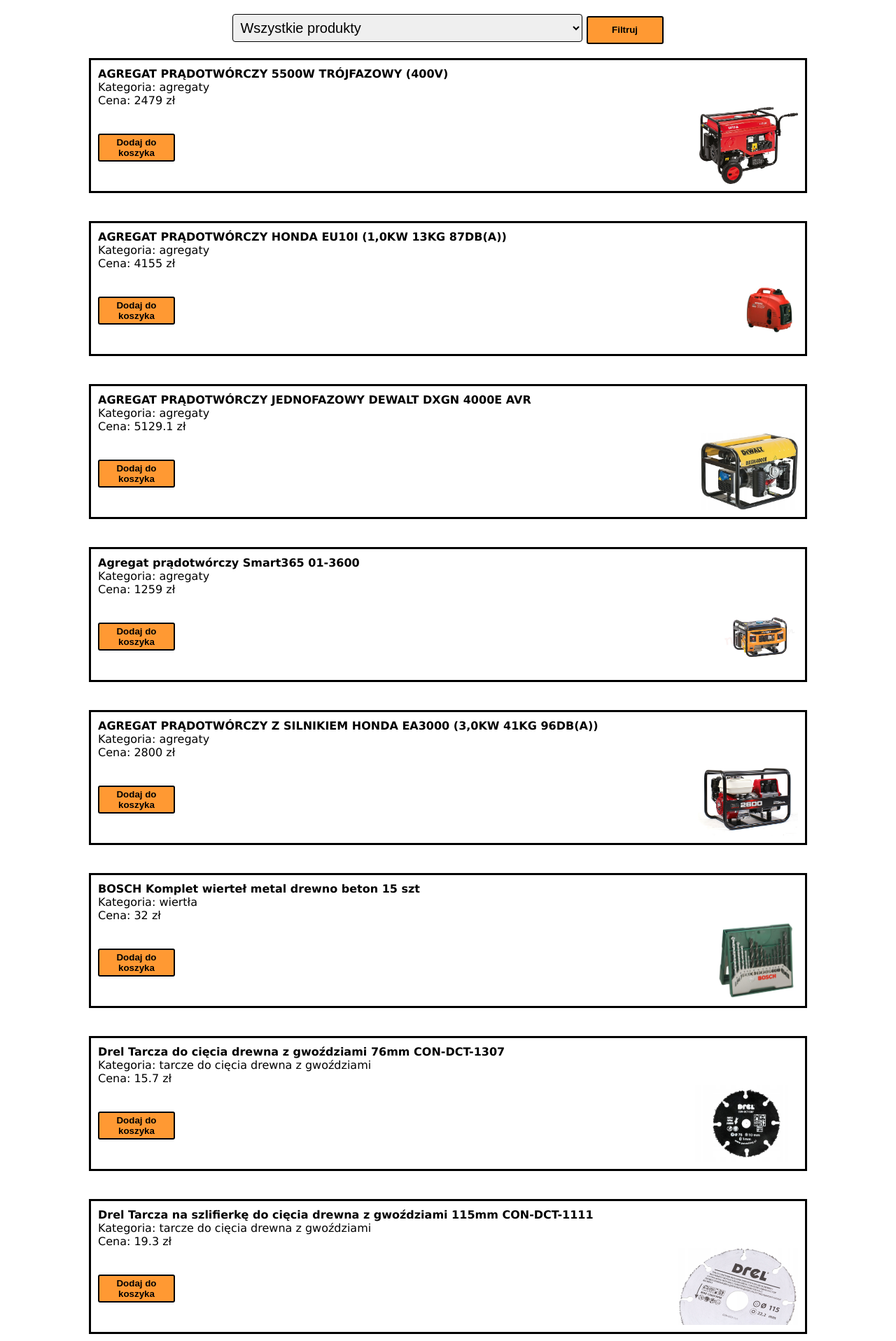
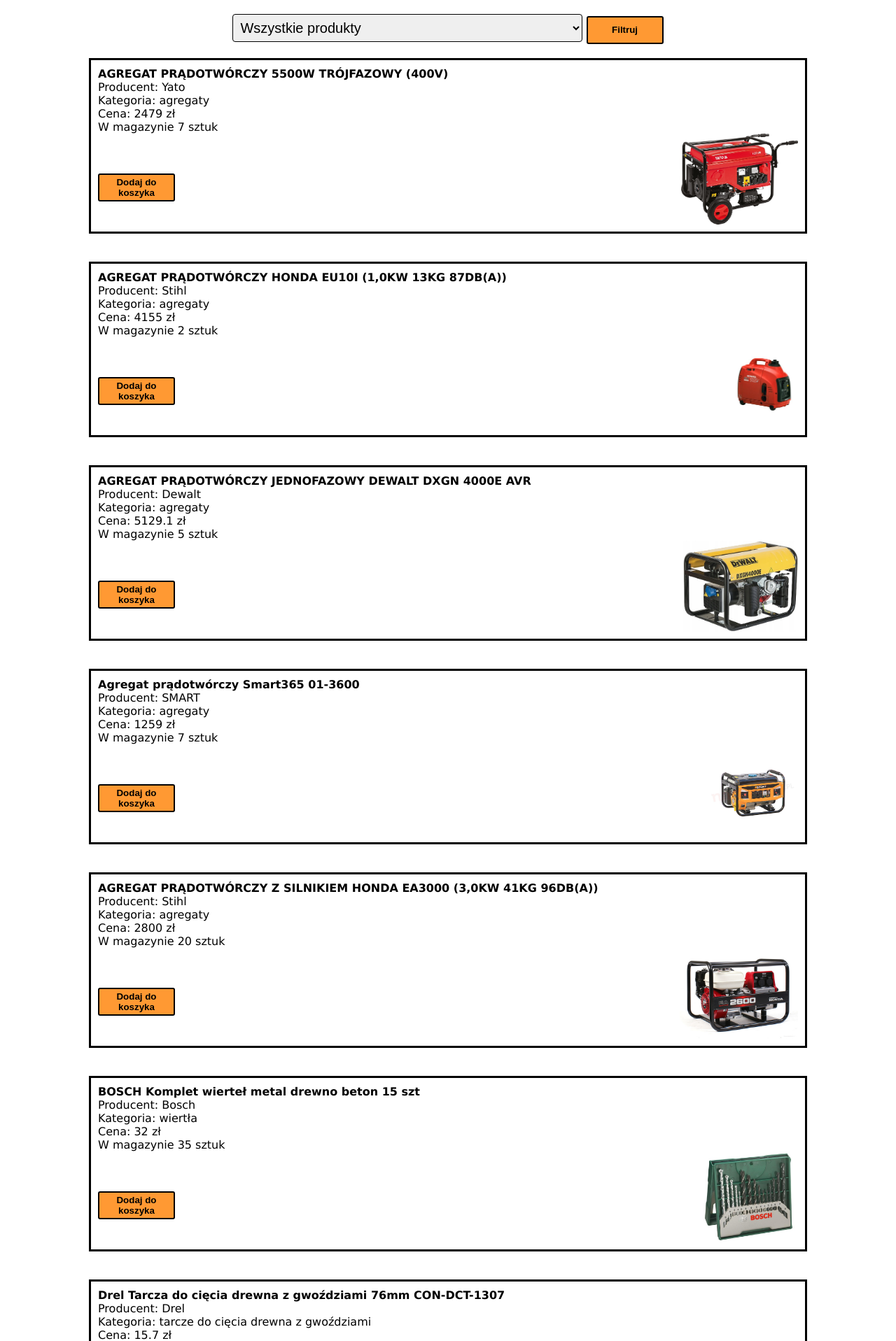
Before and after one commit to MrRobinMr/randomtools, a PHP site: page / in a window 1280 px wide. Shown: the part 132-2049 px from the top of the page at 70% size. Run offline with PHP 8.4, Linux system fonts and the light colour scheme; data comes from the database, SQL or seed files in the repository.

Commit message:
lekkie zmiany indeksu

```diff
--- a/index.php
+++ b/index.php
@@ -42,12 +42,12 @@
         {
 					if(isset($_POST['szukanie'])) {
 						$szukaj=$_POST['szukaj'];
-						$sql= $db->query ("SELECT nazwa,cena,nazwakat FROM produkty NATURAL JOIN kategorie where nazwa like '%".$szukaj."%' ORDER BY nazwa");
+						$sql= $db->query ("SELECT ID_produkty,nazwa,cena,nazwakat,nazwapro,na_stanie FROM produkty NATURAL JOIN kategorie NATURAL JOIN producent where nazwa like '%".$szukaj."%' ORDER BY nazwa");
 					}else if(isset($_POST['filtr'])) {
 						$opcja=$_POST['lista'];
-						$sql= $db->query ("SELECT nazwa,cena,nazwakat FROM produkty NATURAL JOIN kategorie where nazwakat like '".$opcja."' ORDER BY nazwa");
+						$sql= $db->query ("SELECT ID_produkty,nazwa,cena,nazwakat,nazwapro,na_stanie FROM produkty NATURAL JOIN kategorie NATURAL JOIN producent where nazwakat like '".$opcja."' ORDER BY nazwa");
 					}else {
-						$sql= $db->query ("SELECT nazwa,cena,nazwakat FROM produkty NATURAL JOIN kategorie ORDER BY nazwa");
+						$sql= $db->query ("SELECT ID_produkty,nazwa,cena,nazwakat,nazwapro,na_stanie FROM produkty NATURAL JOIN kategorie NATURAL JOIN producent ORDER BY nazwa");
 					}
 
     				@$result = $sql->num_rows;
@@ -61,18 +61,23 @@
             echo "<div class='item4 produkty'>";
             echo "<b>".$row["nazwa"]."</b>";
             echo "<br>";
+						echo "Producent: ".$row["nazwapro"]."";
+						echo "<br>";
 						echo "Kategoria: ".$row["nazwakat"]."";
 						echo "<br>";
             echo "Cena: ".$row["cena"]." zł";
             echo "<br>";
-            echo "<img src='foto/$row[nazwa].jpg' align='right' style='width:auto;height:110px'>";
-            echo "<br><br>";
-						echo "<button type='button'>Dodaj do koszyka</button>";
+						echo "W magazynie ".$row["na_stanie"]." sztuk";
+						echo "<br>";
+            echo "<img src='foto/$row[nazwa].jpg' align='right' style='width:auto;height:130px'>";
+            echo "<br><br><br>";
+						echo "<a href='koszyk.php'><button type='button'>Dodaj do koszyka</button></a>";
             echo "</div>";
             echo "</div>";
 
 
         }
+
     }else{
 						echo "<div class='srodek'>";
 						echo "<div class='item4 produkty'>";
--- a/st.css
+++ b/st.css
@@ -124,7 +124,6 @@
 	width:110px;
 	font-weight: bold;
 	cursor:pointer;
-	padding:0px !important;
 }
 
 input[type=submit]:hover {
```
Also changed, not shown: koszyk.php (added, +20 -0 lines).
